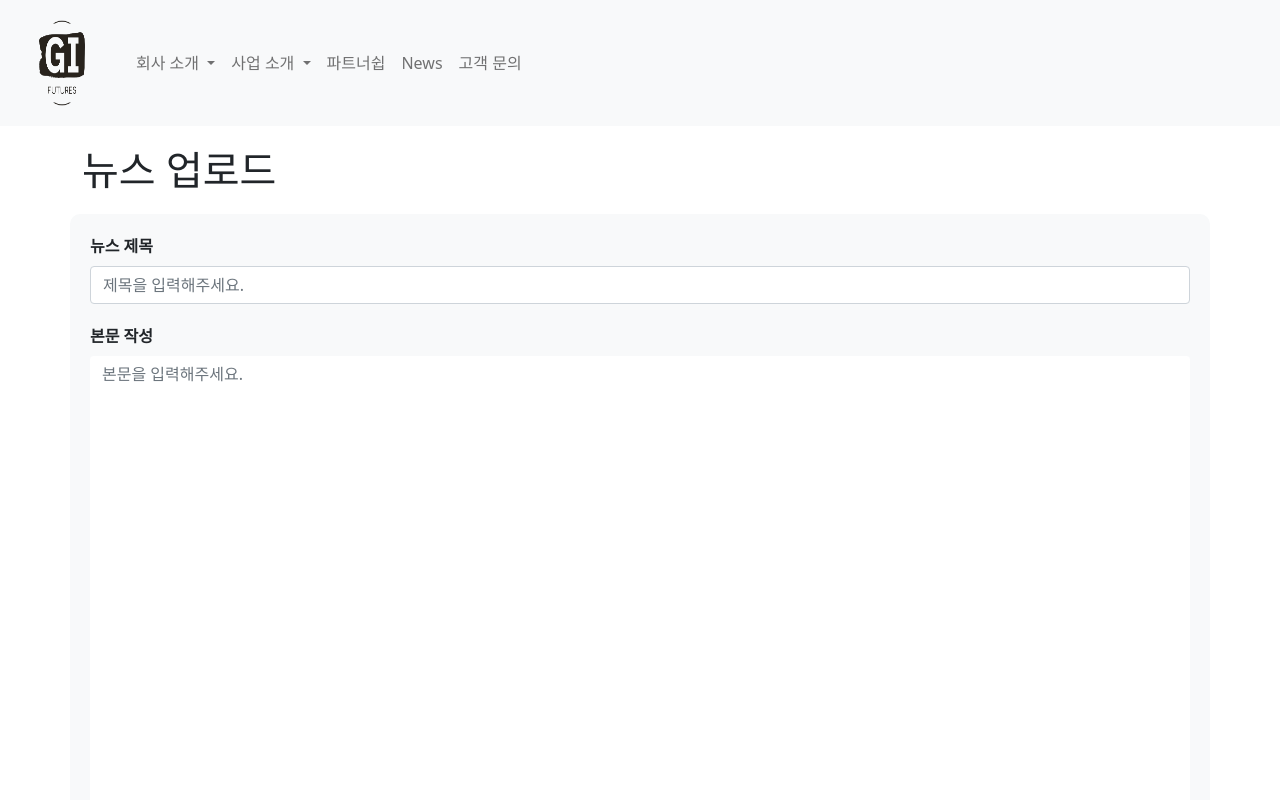
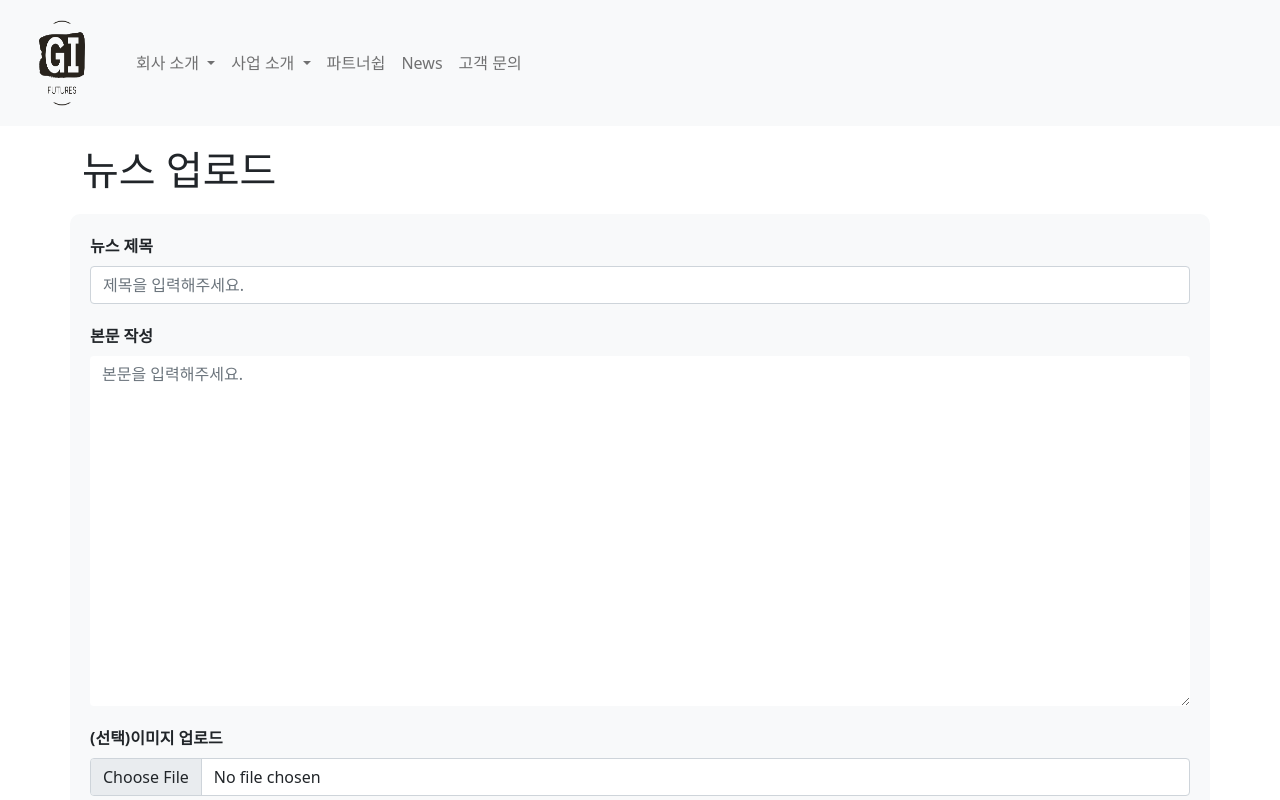
Before and after one commit to HyungminLee-97/kbeauty-code, a plain HTML site: page public/news-upload.html in a window 1280 px wide. Shown: the top 800 px of the page. Drawn offline with nearby package versions, Linux system fonts and the light colour scheme; sample sign-in values are in the browser's storage.

Commit message:
뉴스 업로드 수정

```diff
--- a/public/news-upload.html
+++ b/public/news-upload.html
@@ -124,7 +124,7 @@
       <strong>뉴스 제목</strong>
       <input type="text" class="form-control mt-2" style="margin-bottom: 20px;" id="title" placeholder="제목을 입력해주세요.">
       <strong>본문 작성</strong>
-      <textarea class="form-control mt-2" style="margin-bottom: 20px; width: 100%; height: 750px; border: none; " id="content" placeholder="본문을 입력해주세요."></textarea>
+      <textarea class="form-control mt-2" style="margin-bottom: 20px; width: 100%; height: 350px; border: none; " id="content" placeholder="본문을 입력해주세요."></textarea>
       <strong>(선택)이미지 업로드</strong>
       <input class="form-control mt-2" style="margin-bottom: 20px;" type="file" id="image">
       <div class="mb-3">
```
